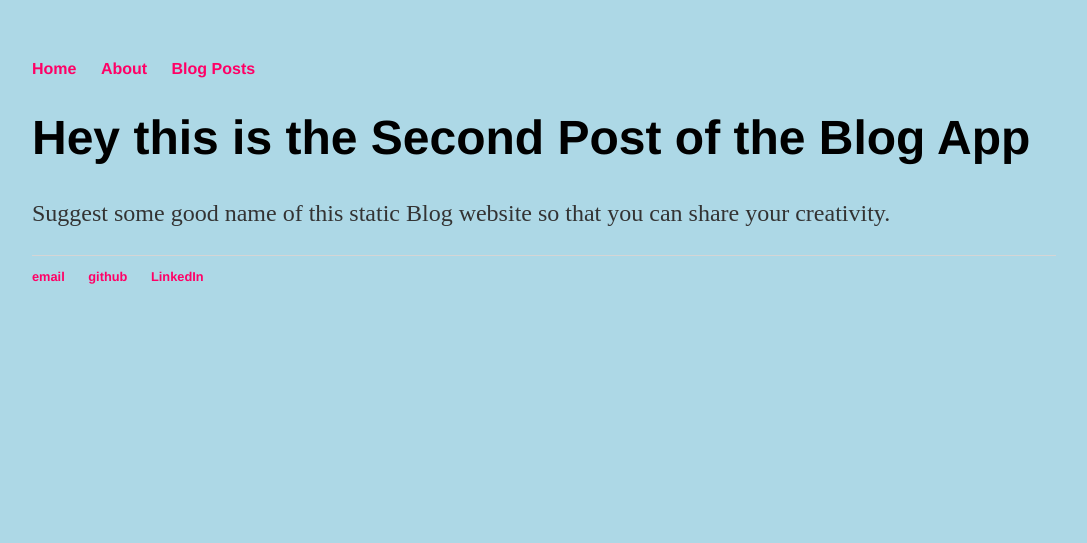
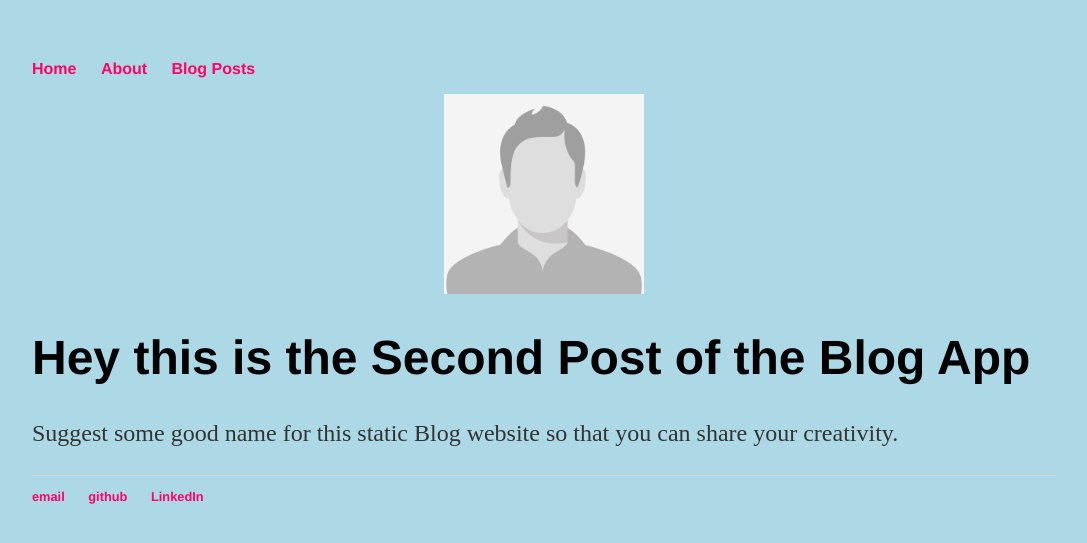
Before and after one commit to yashLadha/BlogApp, a Jekyll site: the page built from BlogApp/_posts/2017-01-02-second_post.md, in a window 1280 px wide. Shown: the top 543 px of the page, without its empty margins (96-1183 px from the left). Built offline with Jekyll 4.4.1, drawn with Linux system fonts in a browser that asks for light colours; nearby versions of some CDN libraries.

Commit message:
Added Dynamic Image for every post

```diff
--- /dev/null
+++ b/BlogApp/_layouts/post.html
@@ -0,0 +1,9 @@
+---
+layout: default
+---
+<div style="text-align:center">
+  <img src={{ page.Image }} style="width:200px;height=200px" />
+</div>
+<div>
+  {{ content }}
+</div>
--- a/BlogApp/_posts/2017-01-02-second_post.md
+++ b/BlogApp/_posts/2017-01-02-second_post.md
@@ -1,6 +1,7 @@
 ---
-layout: default
+layout: post
 title:  Second Post
+Image:  /css/default_2.jpg
 ---
 # Hey this is the Second Post of the Blog App
-Suggest some good name of this static Blog website so that you can share your creativity.
+Suggest some good name for this static Blog website so that you can share your creativity.
```
Also changed, not shown: BlogApp/_posts/2017-01-01-first-post.md (+2 -1 lines), BlogApp/_layouts/default.html (indentation only), BlogApp/css/default_2.jpg (added), BlogApp/css/profile_default.png (added).
